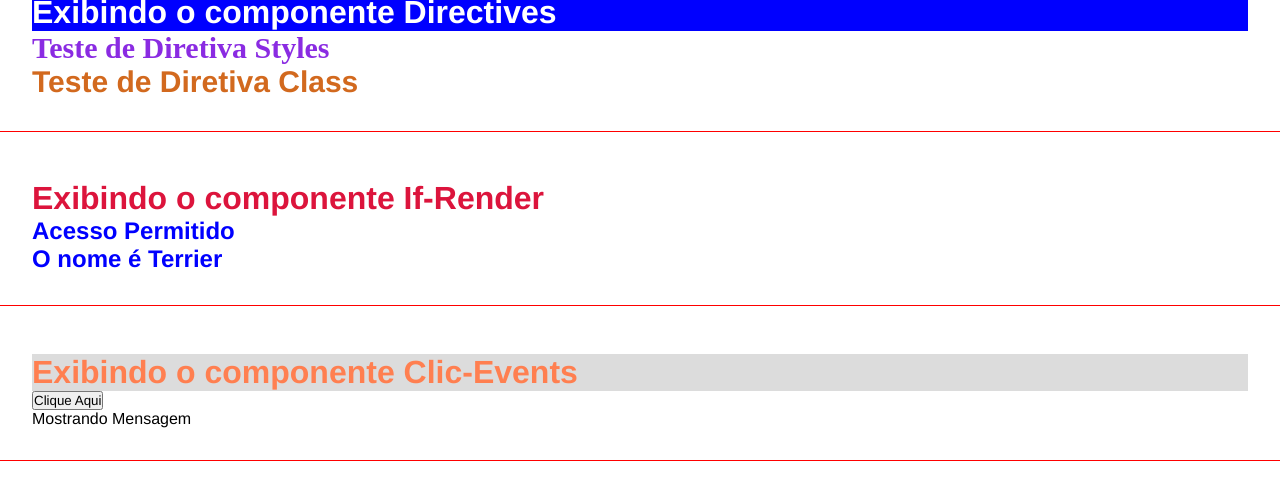
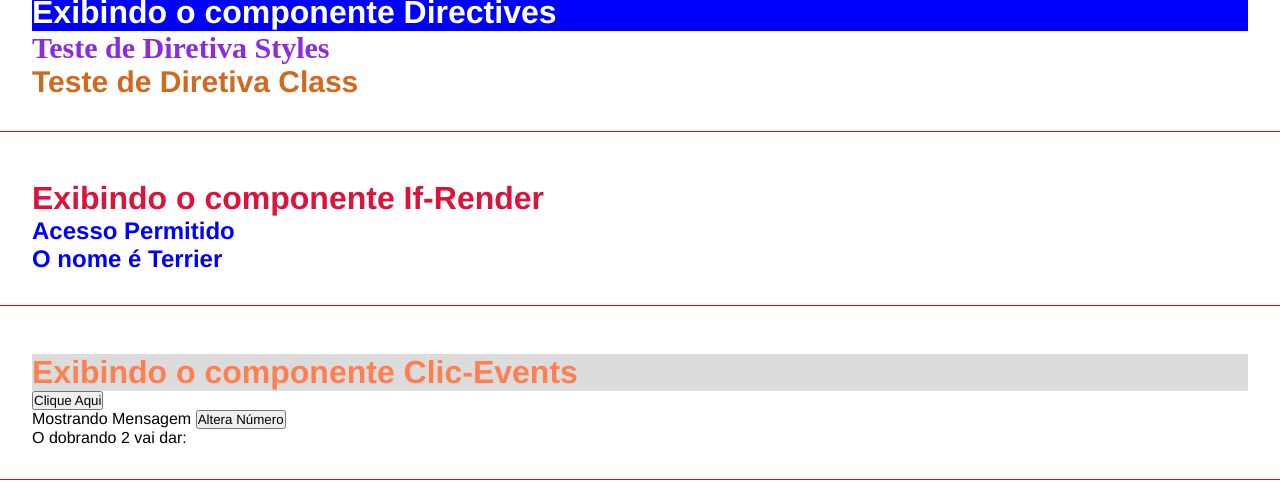
Before and after one commit to ernestopcaraujo/projectReviewAngular, an Angular app in the folder curso-angular/: page / in a window 1280 px wide. Both pictures are taken after a click on the button "Clique Aqui". Shown: the part 662-1162 px from the top of the page. Built offline with nearby package versions, Linux system fonts and the light colour scheme.

Commit message:
Added change-number component

```diff
--- a/curso-angular/src/app/components/clic-events/clic-events.component.html
+++ b/curso-angular/src/app/components/clic-events/clic-events.component.html
@@ -1,5 +1,9 @@
 <div class="class">
     <h1>Exibindo o componente Clic-Events</h1>
     <button (click)="showMessage()">Clique Aqui</button>
-    <p *ngIf="show">Mostrando Mensagem</p>
+    <div *ngIf="show">Mostrando Mensagem
+        <app-change-number (changeNumber)="onChangeNumber()"></app-change-number>
+        <p>O dobrando 2 vai dar: {{myTestNumber}}</p>
+   </div>
+
 </div>
```
